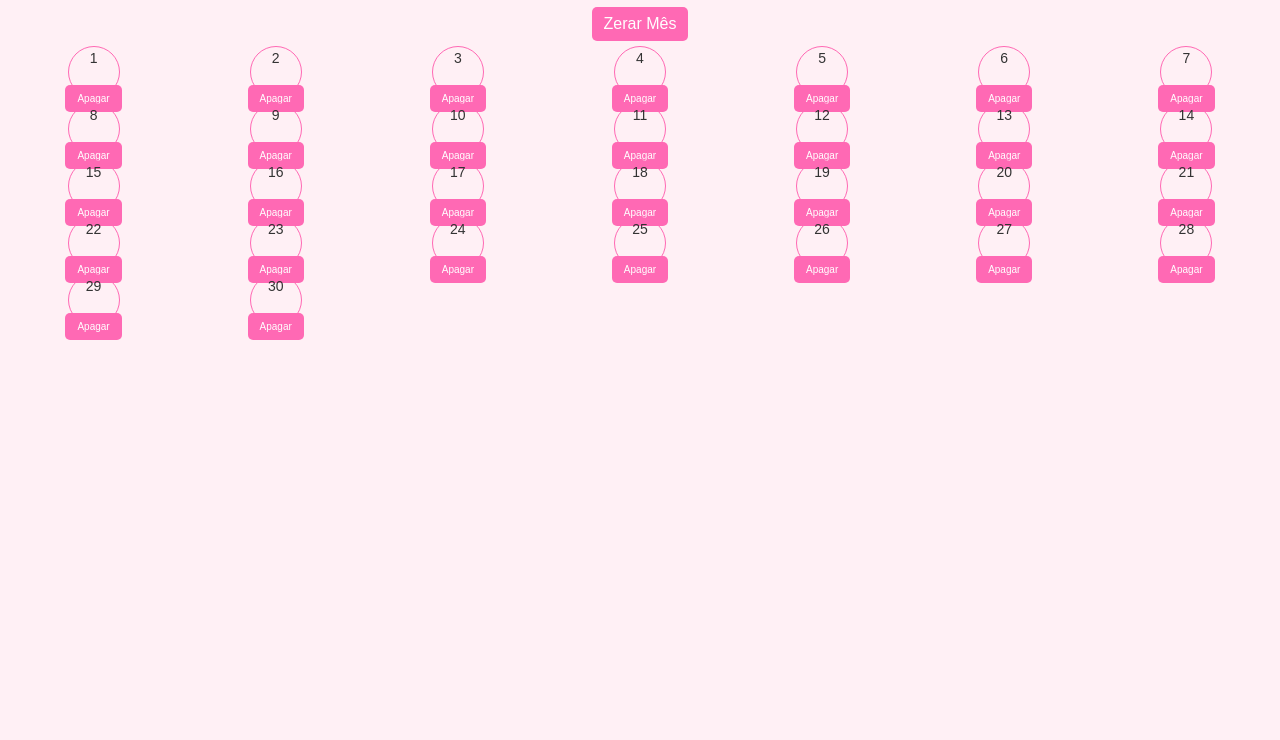
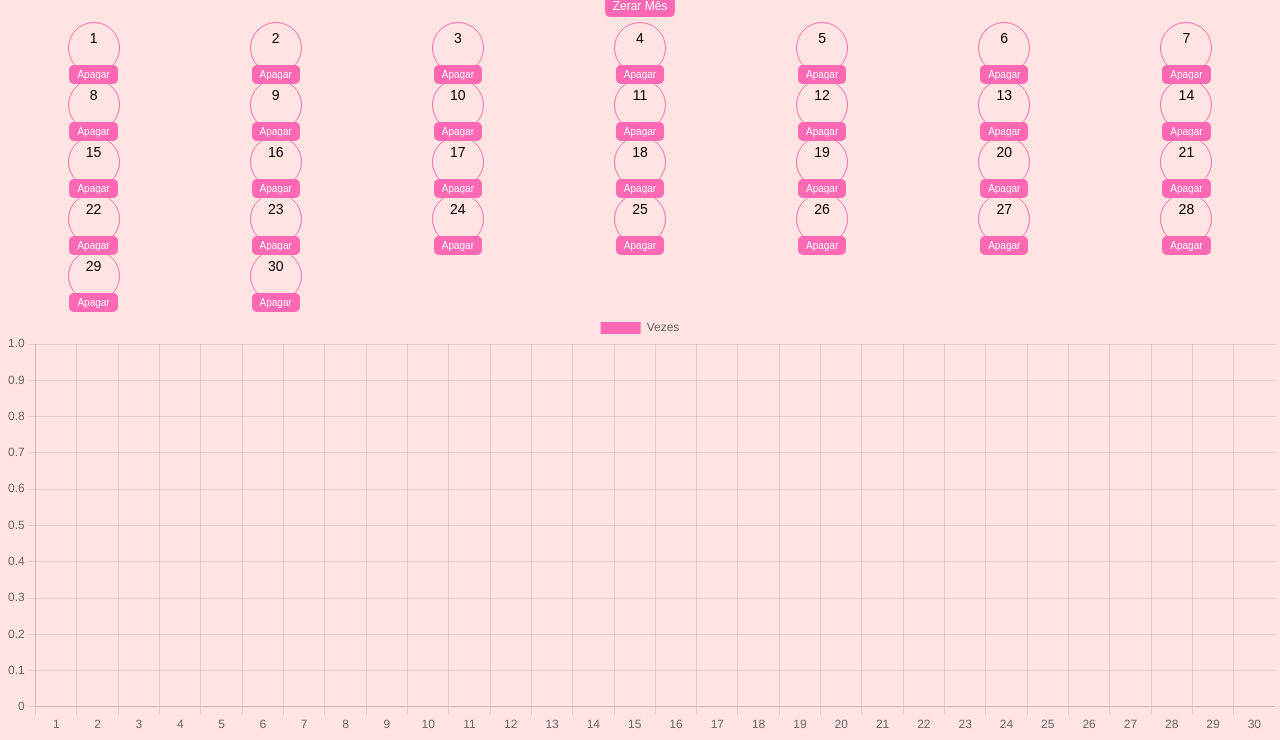
Before and after one commit to matheusgoncalvesdeoliveira95-cmyk/furufas-pro, a plain HTML site: page index.html in a window 1280 px wide. Shown: the part 109-849 px from the top of the page. Before the commit the page ends 800 px from the top, so only its background shows below. Drawn offline with nearby package versions, Linux system fonts and the light colour scheme.

Commit message:
Add files via upload

```diff
--- a/index.html
+++ b/index.html
@@ -8,22 +8,24 @@
 <meta name="apple-mobile-web-app-capable" content="yes">
 <meta name="apple-mobile-web-app-title" content="Furufas">
 <meta name="apple-mobile-web-app-status-bar-style" content="black-translucent">
+<script src="https://cdn.jsdelivr.net/npm/chart.js"></script>
 <style>
-  body { font-family: Arial,sans-serif; text-align:center; margin:5px; background:#fff0f5; color:#333; }
+  body { font-family: Arial,sans-serif; text-align:center; margin:5px; }
   h1 { color:#ff1493; font-size:24px; margin-bottom:5px; }
   #stats { font-size:16px; margin-bottom:5px; }
   .calendar-header { display:flex; justify-content:center; gap:10px; margin-bottom:5px; }
-  button { padding:8px 12px; border:none; border-radius:5px; background:#ff69b4; color:white; font-size:16px; }
+  button { padding:4px 8px; border:none; border-radius:5px; background:#ff69b4; color:white; font-size:12px; }
   .calendar { display:grid; grid-template-columns:repeat(7,1fr); gap:5px; justify-items:center; }
   .day { width:50px; height:50px; line-height:50px; border-radius:50%; border:1px solid #ff69b4;
          cursor:pointer; transition:0.3s; font-size:14px; display:flex; justify-content:center;
-         align-items:center; flex-direction:column; user-select:none; position:relative; }
+         align-items:center; flex-direction:column; position:relative; }
   .day-marked-1 { background:#ffc0cb; color:#ff1493; animation: pulse 1s infinite; }
   .day-marked-2 { background:#ff69b4; color:white; animation: pulse 1s infinite alternate; }
   .day-marked-3 { background:#c71585; color:white; animation: pulse 0.8s infinite alternate; }
   @keyframes pulse { 0% { transform: scale(1); } 50% { transform: scale(1.1); } 100% { transform: scale(1); } }
   .note { display:none; font-size:10px; color:#222; margin-top:2px; background:#fff8f0; padding:2px 3px; border-radius:3px; position:absolute; top:-25px; z-index:10; box-shadow:0 1px 3px rgba(0,0,0,0.3); }
   .day.has-note:hover .note, .day.has-note.touch-show .note { display:block; }
+  canvas { max-width: 100%; margin-top:10px; }
 </style>
 </head>
 <body>
@@ -36,6 +38,7 @@
   <button id="nextMonth">&gt;</button>
 </div>
 <div class="calendar" id="calendar"></div>
+<canvas id="chartDays" height="100"></canvas>
 
 <script>
 if('serviceWorker' in navigator){navigator.serviceWorker.register('service-worker.js');}
@@ -45,9 +48,11 @@ const stats=document.getElementById('stats');
 const monthYear=document.getElementById('monthYear');
 const prevMonthBtn=document.getElementById('prevMonth');
 const nextMonthBtn=document.getElementById('nextMonth');
+const chartCanvas = document.getElementById('chartDays');
 
 let now=new Date();
 let markedDays=JSON.parse(localStorage.getItem('markedDays'))||{};
+let chart=null;
 
 function getEmoji(count){
   if(count===1) return '🍑💦';
@@ -56,11 +61,18 @@ function getEmoji(count){
   else return '';
 }
 
+function getMonthColor(month){
+  const colors=["#fff0f5","#ffe4e1","#ffe4b5","#e6e6fa","#f0fff0","#f5f5dc","#fafad2","#e0ffff","#ffe4e1","#f5f5dc","#e6e6fa","#fff0f5"];
+  return colors[month]||"#fff0f5";
+}
+
 function renderCalendar(){
   const monthKey=`${now.getFullYear()}-${now.getMonth()}`;
   const daysInMonth=new Date(now.getFullYear(),now.getMonth()+1,0).getDate();
   calendar.innerHTML='';
   monthYear.textContent=now.toLocaleString('pt-BR',{month:'long',year:'numeric'});
+  document.body.style.backgroundColor = getMonthColor(now.getMonth());
+
   if(!markedDays[monthKey]) markedDays[monthKey]={};
 
   for(let i=1;i<=daysInMonth;i++){
@@ -79,25 +91,22 @@ function renderCalendar(){
       day.appendChild(noteDiv);
     }
 
-    // cores animadas
     if(count===1) day.classList.add('day-marked-1');
     else if(count===2) day.classList.add('day-marked-2');
     else if(count>=3) day.classList.add('day-marked-3');
 
-    // Botão apagar dia
     const btn = document.createElement('button');
     btn.textContent = "Apagar";
     btn.style.fontSize="10px";
     btn.style.marginTop="2px";
     btn.addEventListener('click', (e)=>{
-      e.stopPropagation(); // não ativa toque normal
+      e.stopPropagation();
       markedDays[monthKey][i] = {count:0,note:""};
       localStorage.setItem('markedDays', JSON.stringify(markedDays));
       renderCalendar();
     });
     day.appendChild(btn);
 
-    // Toque curto/longo
     let timer,longPress=false;
     day.addEventListener('touchstart',()=>{
       longPress=false;
@@ -129,7 +138,6 @@ function renderCalendar(){
   }
 
   // Botão zerar mês
-  // Botão zerar mês (criar apenas uma vez)
   let resetBtn = document.getElementById('resetMonthBtn');
   if(!resetBtn){
     resetBtn = document.createElement('button');
@@ -144,8 +152,8 @@ if(!resetBtn){
     calendar.parentNode.insertBefore(resetBtn, calendar);
   }
 
-
   renderStats();
+  renderChart(daysInMonth);
 }
 
 function renderStats(){
@@ -155,6 +163,23 @@ function renderStats(){
   stats.textContent=`Dias marcados: ${daysMarked} | Total de vezes: ${totalCount}`;
 }
 
+function renderChart(daysInMonth){
+  const monthKey=`${now.getFullYear()}-${now.getMonth()}`;
+  const data=[];
+  for(let i=1;i<=daysInMonth;i++){
+    data.push(markedDays[monthKey][i]?.count||0);
+  }
+  if(chart) chart.destroy();
+  chart = new Chart(chartCanvas, {
+    type: 'bar',
+    data: {
+      labels: Array.from({length:daysInMonth},(_,i)=>i+1),
+      datasets: [{label:'Vezes',data:data,backgroundColor:'#ff69b4'}]
+    },
+    options: {scales:{y:{beginAtZero:true,stepSize:1}}}
+  });
+}
+
 prevMonthBtn.addEventListener('click',()=>{now.setMonth(now.getMonth()-1);renderCalendar();});
 nextMonthBtn.addEventListener('click',()=>{now.setMonth(now.getMonth()+1);renderCalendar();});
 
```
Also changed, not shown: manifest.json, service-worker.js (line endings or trailing spaces). Lines whose indentation alone changed are shown as unchanged.
